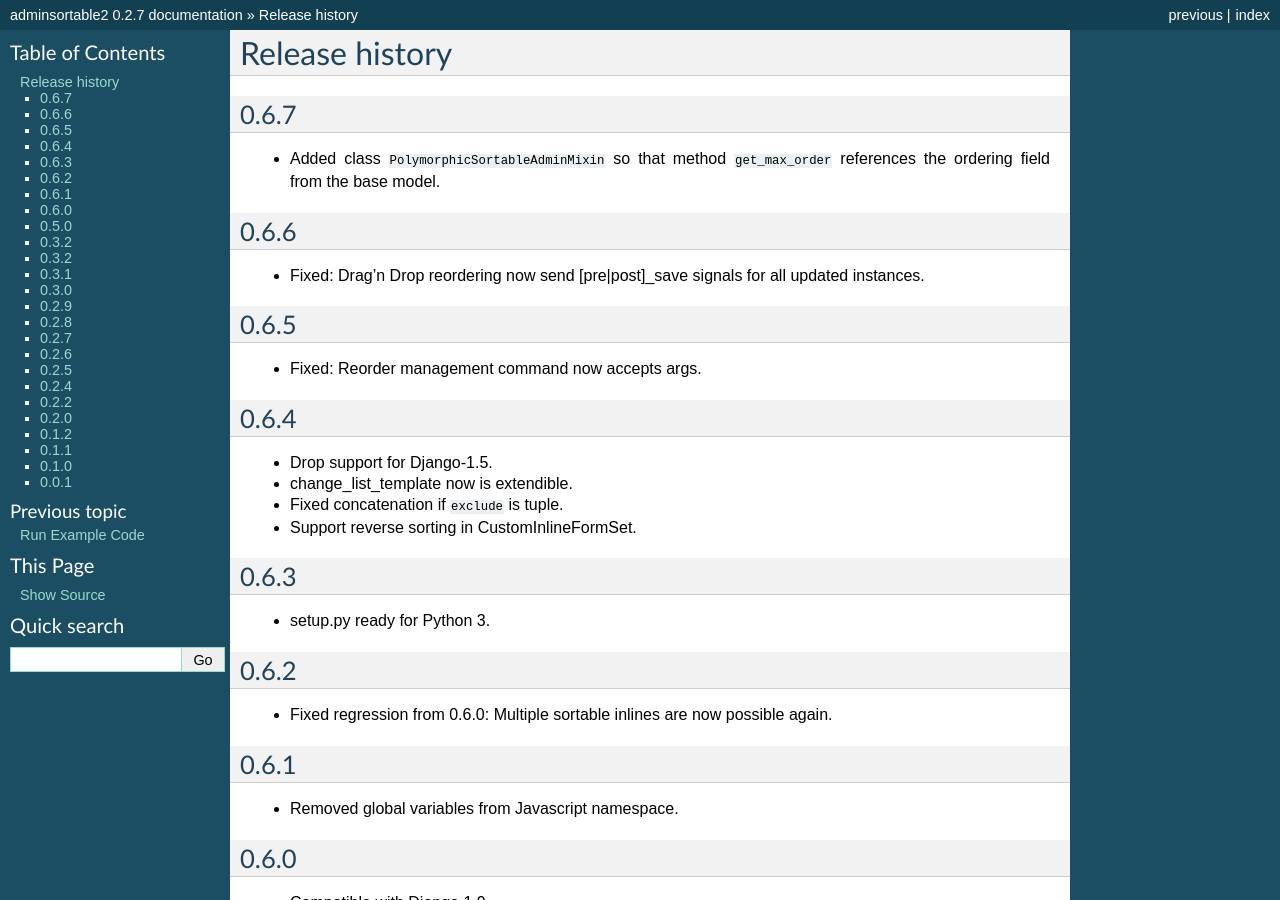
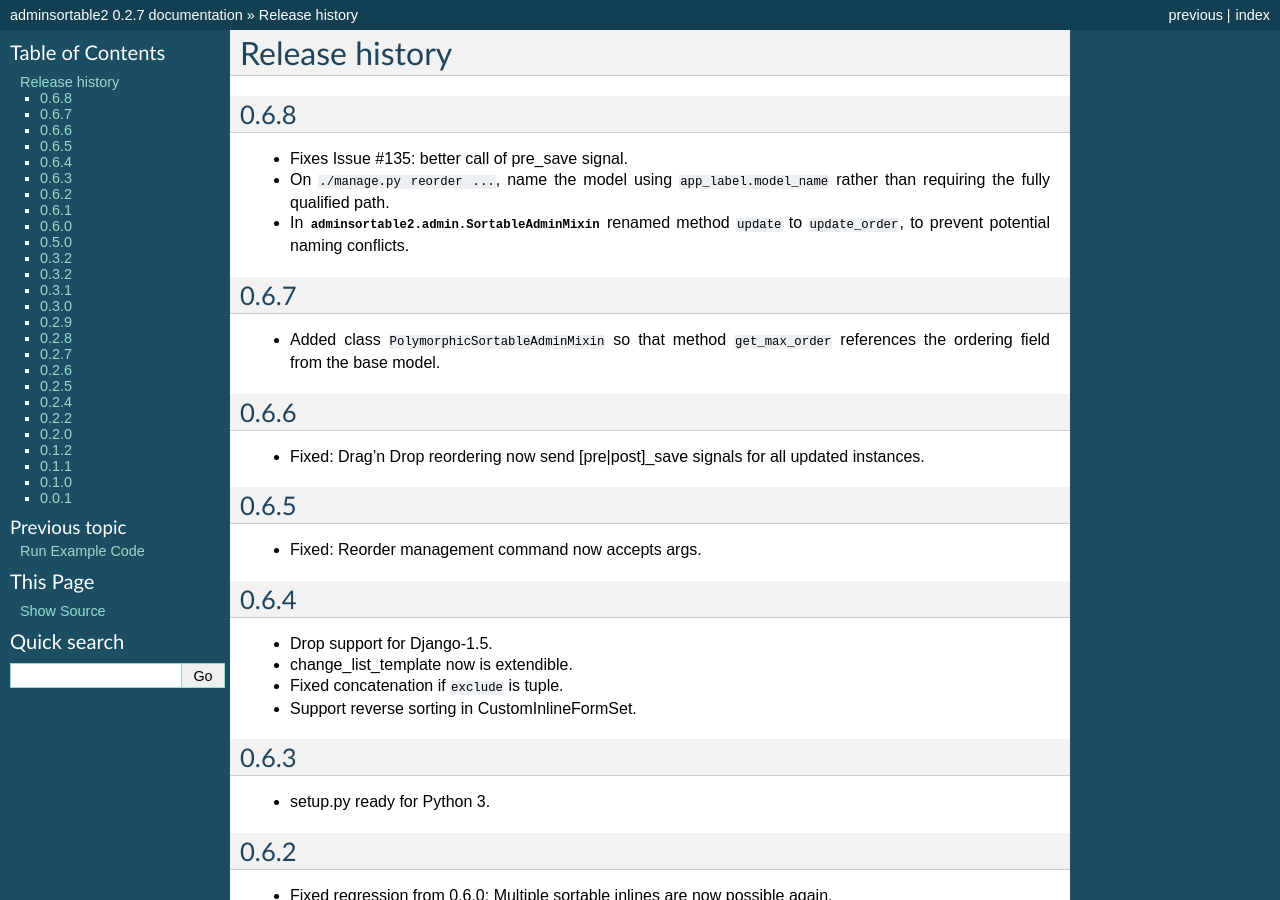
Before and after one commit to jrief/django-admin-sortable2, a Sphinx documentation site: the page built from docs/source/changelog.rst, in a window 1280 px wide and 900 px high. Built offline with Sphinx 7.4.7, drawn with Linux system fonts in a browser that asks for light colours.

Commit message:
Bump to version 0.6.8

```diff
--- a/adminsortable2/__init__.py
+++ b/adminsortable2/__init__.py
@@ -1 +1 @@
-__version__ = '0.6.7'
+__version__ = '0.6.8'
--- a/docs/source/changelog.rst
+++ b/docs/source/changelog.rst
@@ -3,6 +3,15 @@
 ===============
 Release history
 ===============
+
+
+0.6.8
+-----
+* Fixes Issue #135: better call of pre_save signal.
+* On ``./manage.py reorder ...``, name the model using ``app_label.model_name`` rather than
+  requiring the fully qualified path.
+* In :class:`adminsortable2.admin.SortableAdminMixin` renamed method ``update`` to ``update_order``,
+  to prevent potential naming conflicts.
 
 0.6.7
 -----
--- a/docs/source/usage.rst
+++ b/docs/source/usage.rst
@@ -168,7 +168,7 @@
 
 .. code:: python
 
-	shell> ./manage.py reorder my_app.models.MyModel
+	shell> ./manage.py reorder my_app.ModelOne [my_app.ModelTwo ...]
 
 If you prefer to do a one-time database migration, just after having added the ordering field
 to the model, then create a datamigration. For Django < 1.6, using South:
```
